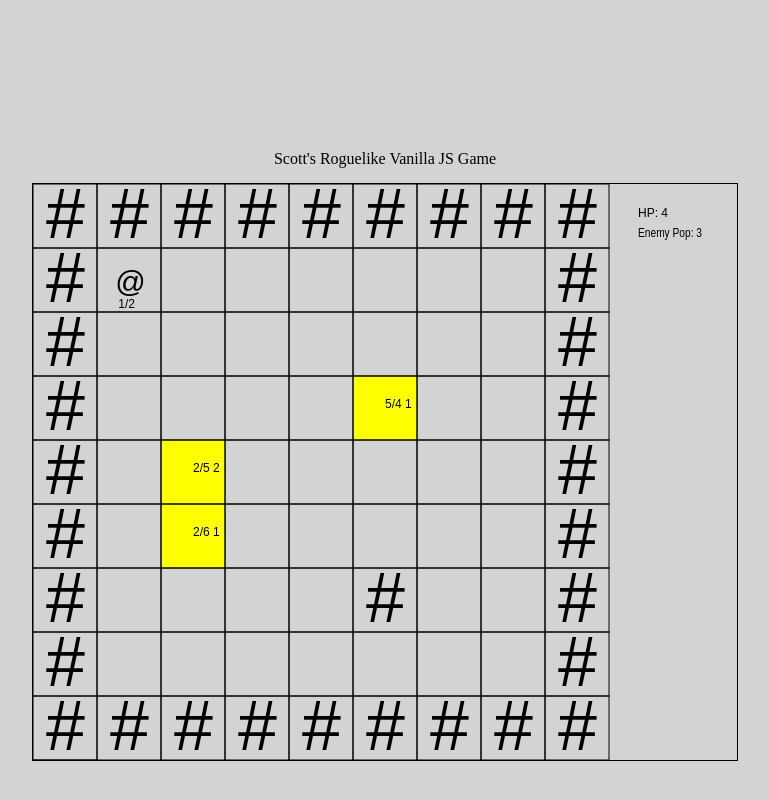
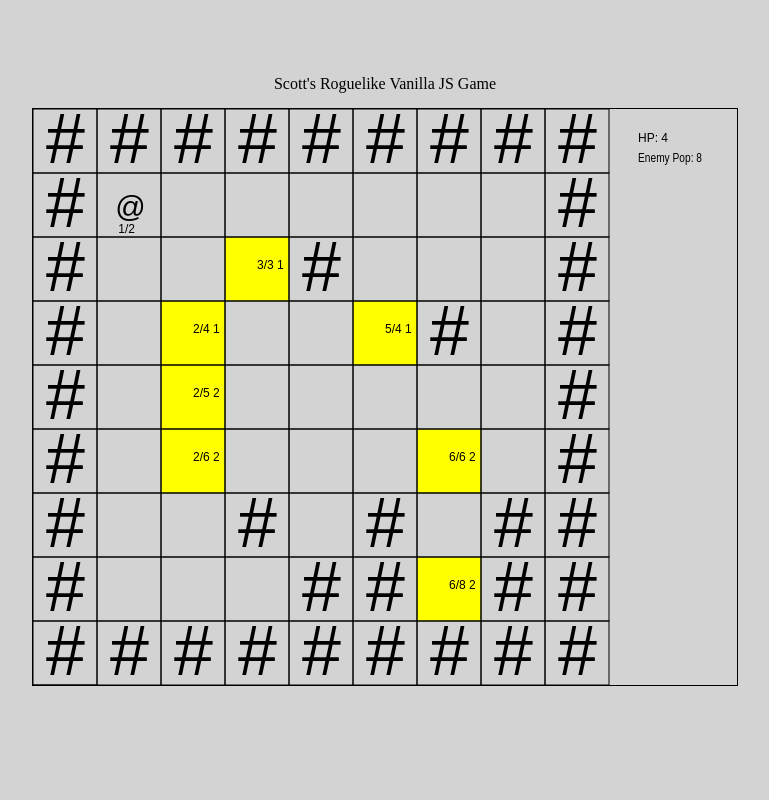
Before and after one commit to scottgoldsmith/roguelike_vanilla_js_game, a plain HTML site: page index.html in a window 1280 px wide. Shown: the whole page, without its empty margins (255-1024 px from the left). Drawn offline with Linux system fonts and the light colour scheme.

Commit message:
Add files via upload

```diff
--- a/index.html
+++ b/index.html
@@ -9,7 +9,7 @@
 	body {
 		background-color: lightgrey;
 		text-align: center;
-		margin-top: 150px;
+		margin-top: 75px;
 	}
 </style>
 
@@ -37,7 +37,9 @@
 	y = 2;
 	hp = 4;
 	dmg = 1;
-	spawnTotal = 3;//number of enemies to spawn
+	spawnTotal = 8;//number of enemies to spawn
+	wallTotal = 8;//number of interior walls to spawn
+	existingInteriorWalls = 0;
 
 	walls = [];
 
@@ -70,14 +72,17 @@
 
 	function spawnInteriorWall() {
 		//spawn interior walls, not part of the outerbounds
+		while (existingInteriorWalls < wallTotal) {
 			w1x = Math.floor(Math.random() * (numTiles - 2)) + 1;
 			w1y = Math.floor(Math.random() * (numTiles - 2)) + 2;
 			if (w1x !== x && w1y !== y) {//don't spawn on player
 				var new_wall = new wall(w1x, w1y);
 				walls.push(new_wall);
+				existingInteriorWalls++;
 			}
 			else {
 				spawnInteriorWall();
+			}
 		}
 	}
 
```
Lines whose indentation alone changed are shown as unchanged.
